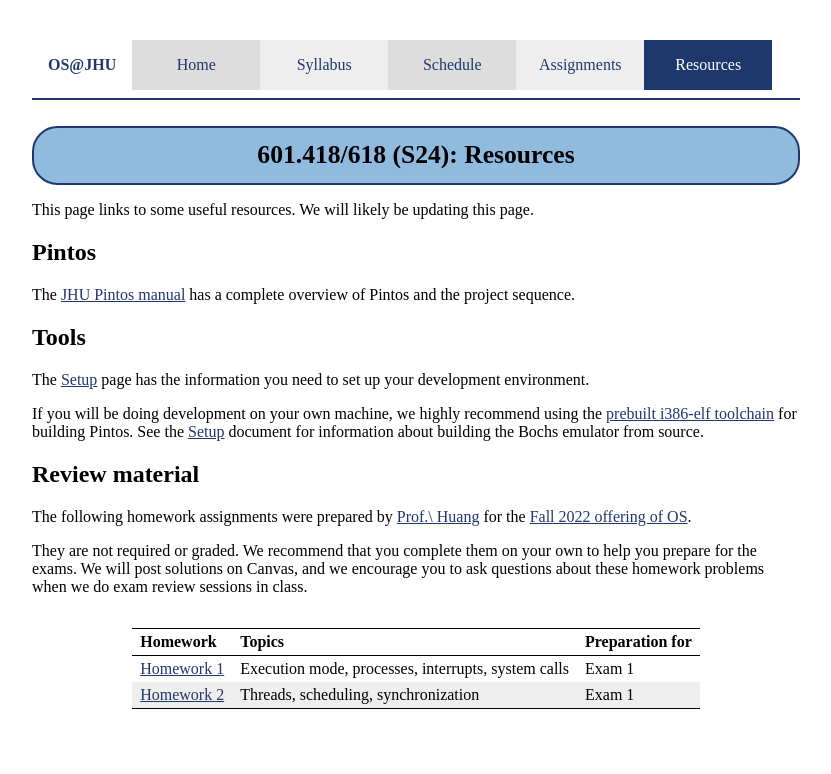
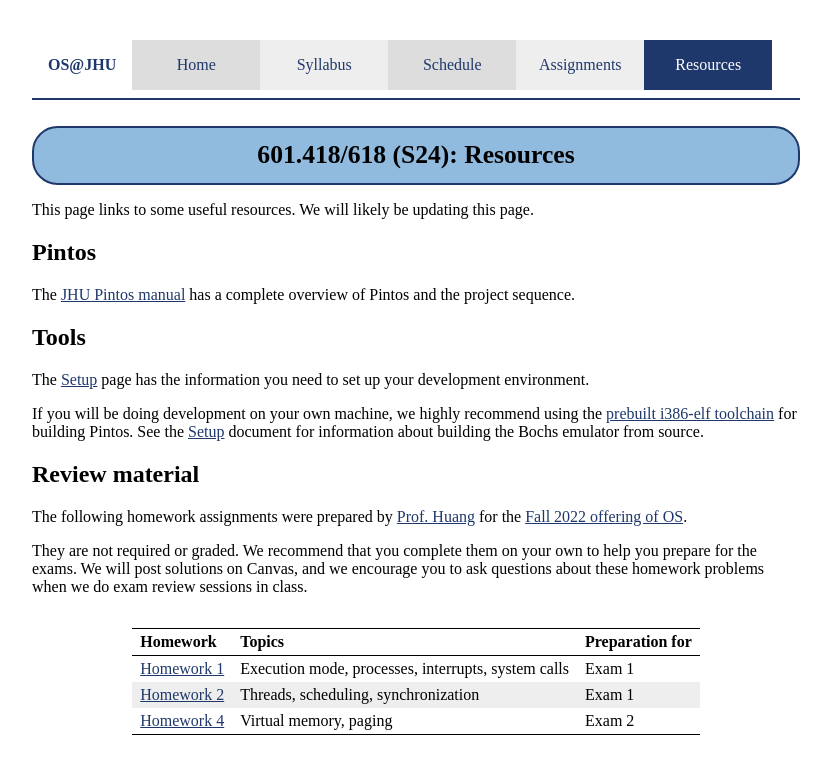
Before and after one commit to jhuopsys/spring2024, a Jekyll site: the page built from resources.md, in a window 1280 px wide. Shown: the top 774 px of the page, without its empty margins (224-1055 px from the left). Built offline with Jekyll 4.4.1, drawn with Linux system fonts in a browser that asks for light colours.

Commit message:
post hw4 on resources page

```diff
--- a/resources.md
+++ b/resources.md
@@ -25,7 +25,7 @@ about building the Bochs emulator from source.
 ## Review material
 
 The following homework assignments were prepared by
-[Prof.\ Huang](https://web.eecs.umich.edu/~ryanph/)
+[Prof. Huang](https://web.eecs.umich.edu/~ryanph/)
 for the [Fall 2022 offering of OS](https://www.cs.jhu.edu/~huang/cs318/fall22/).
 
 They are not required or graded.
@@ -38,3 +38,4 @@ Homework | Topics | Preparation for
 -------- | ------ | ---------------
 [Homework 1](resources/hw1.pdf) | Execution mode, processes, interrupts, system calls | Exam 1
 [Homework 2](resources/hw2.pdf) | Threads, scheduling, synchronization | Exam 1
+[Homework 4](resources/hw4.pdf) | Virtual memory, paging | Exam 2
```
Also changed, not shown: index.md (+2 -0 lines).
